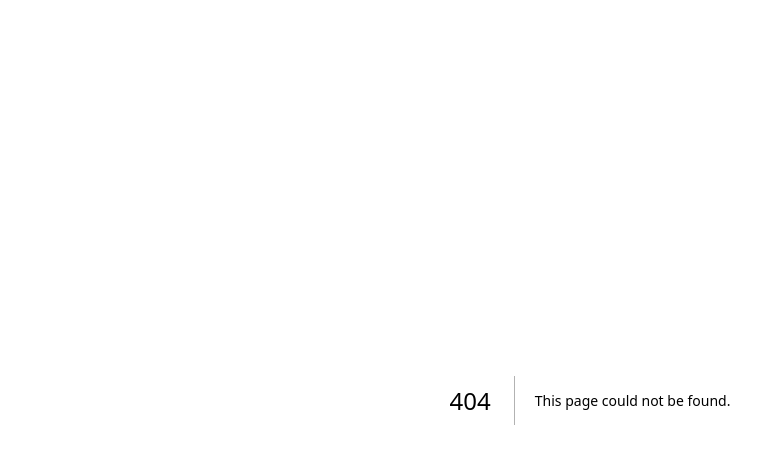
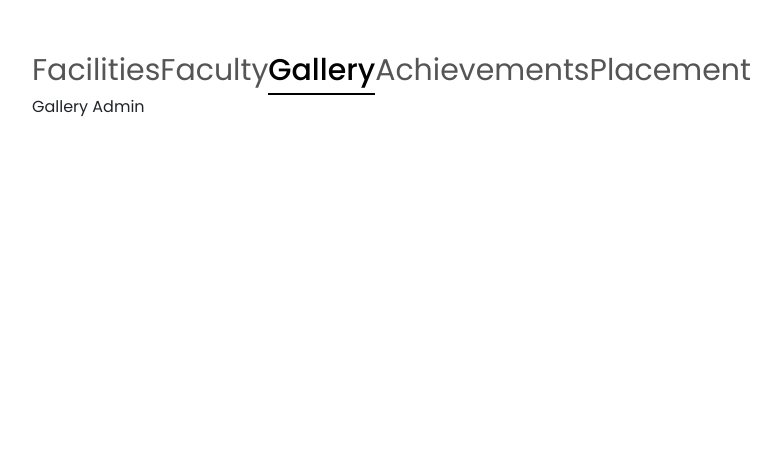
Before and after one commit to antonyjaison/civil-dept, a Next.js app: page /admin/Gallery in a window 1280 px wide. Before the commit this address had no page. Shown: the top 464 px of the page, without its empty margins (50-831 px from the left). Built offline with nearby package versions, Linux system fonts and the light colour scheme.

Commit message:
Gallery directory for admin is added

```diff
--- /dev/null
+++ b/app/admin/Gallery/page.jsx
@@ -0,0 +1,9 @@
+import React from 'react'
+
+function page() {
+  return (
+    <div>Gallery Admin</div>
+  )
+}
+
+export default page
--- a/app/admin/layout.jsx
+++ b/app/admin/layout.jsx
@@ -7,7 +7,7 @@ import { usePathname } from "next/navigation";
 const AdminRootLayout = ({ children }) => {
   const pathname = usePathname();
 
-  const tabs = ["Facilities", "Faculty", "Achievements", "Placement"];
+  const tabs = ["Facilities", "Faculty", "Gallery", "Achievements", "Placement"];
 
   return (
     <div className={`container py-5`}>
```
